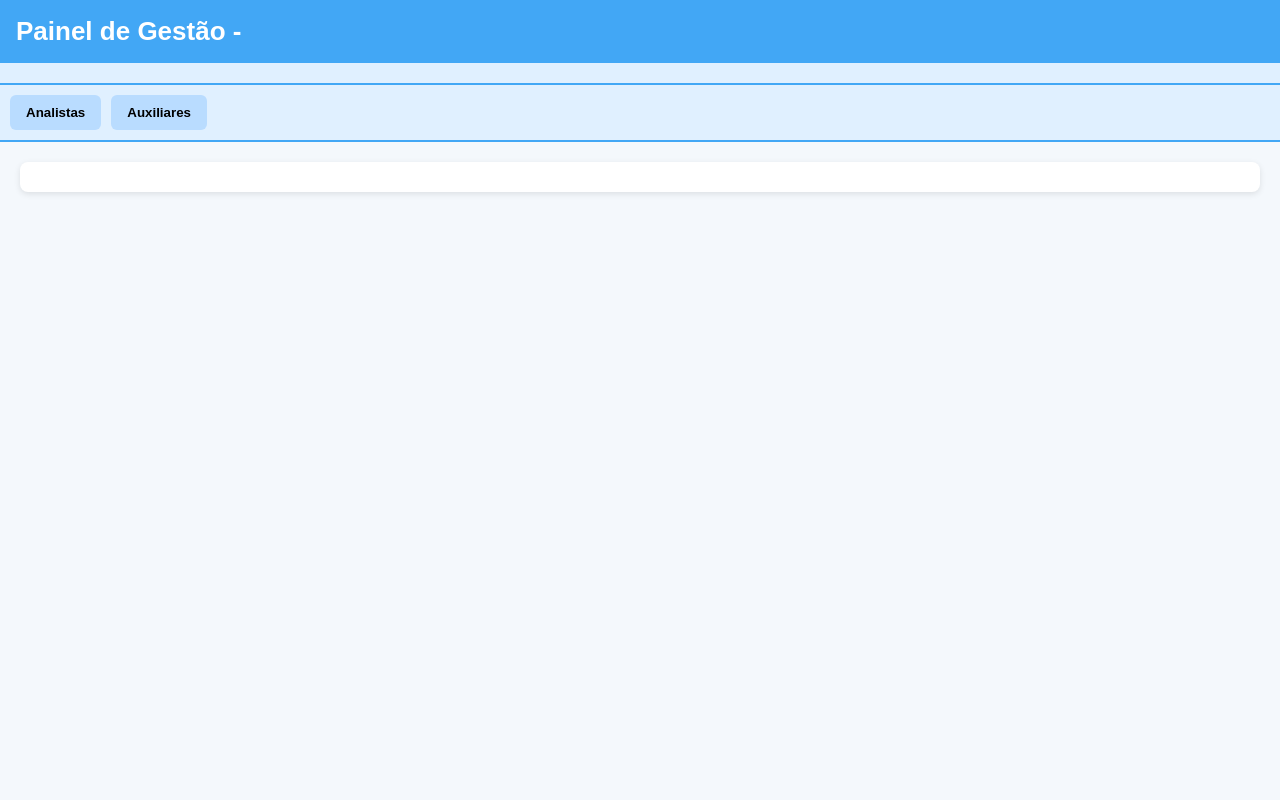
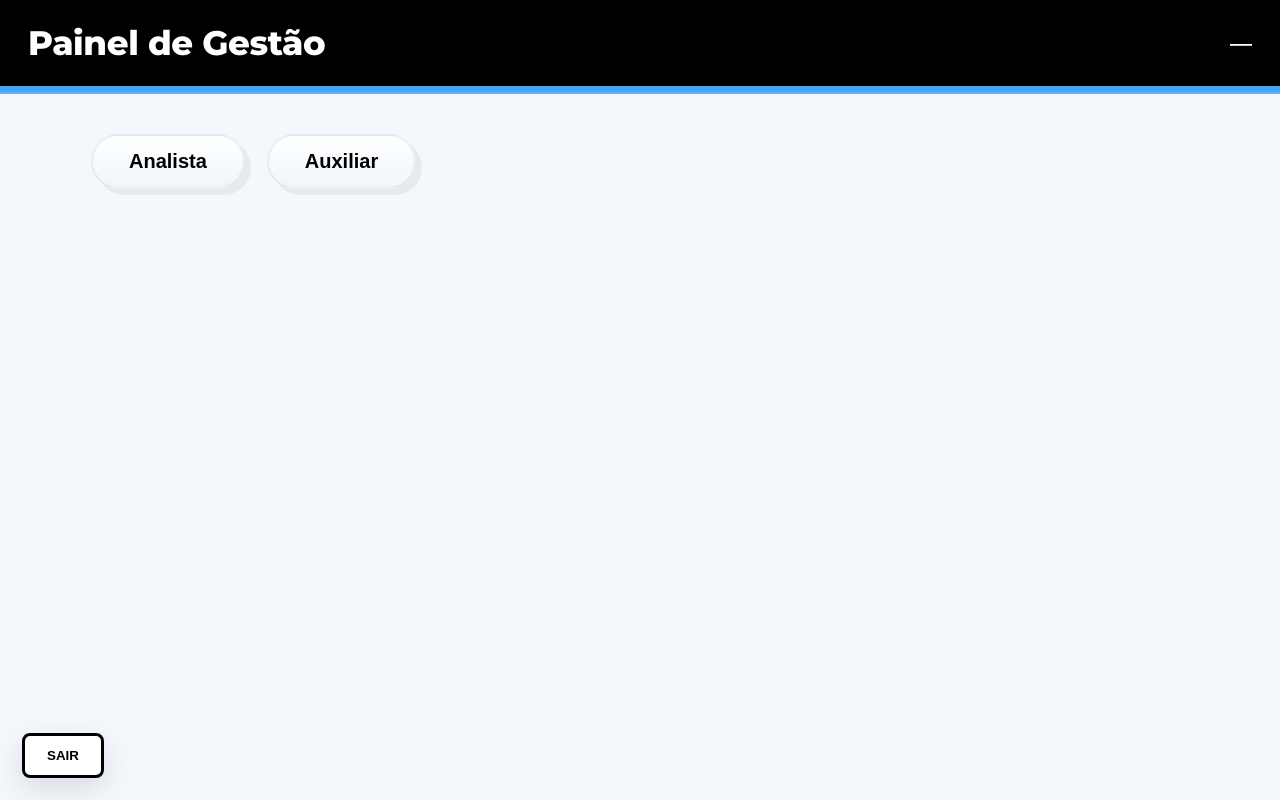
Before and after one commit to baldat20/Dashboard-meta, a website: page public/gestao.html in a window 1280 px wide. Drawn offline with Linux system fonts and the light colour scheme.

Commit message:
Update gestao.html

```diff
--- a/public/gestao.html
+++ b/public/gestao.html
@@ -1,121 +1,197 @@
 <!DOCTYPE html>
 <html lang="pt-BR">
 <head>
-  <meta charset="UTF-8" />
-  <meta name="viewport" content="width=device-width, initial-scale=1.0" />
+<meta charset="utf-8" />
+<meta name="viewport" content="width=device-width,initial-scale=1" />
 <title>Painel de Gestão</title>
+<link rel="preconnect" href="https://fonts.googleapis.com">
+<link rel="preconnect" href="https://fonts.gstatic.com" crossorigin>
+<link href="https://fonts.googleapis.com/css2?family=Montserrat:wght@400;600;800&display=swap" rel="stylesheet">
 
 <style>
-    body {
-      margin: 0;
-      font-family: 'Arial', sans-serif;
-      background: #f4f8fc;
+  :root{
+    --blue:#42a7f5;
+    --bg:#f4f8fc;
+    --card:#fff;
+    --muted:#e6f3ff;
+    --accent:#0e76d1;
+    --shadow: 0 6px 20px rgba(0,0,0,0.08);
+  }
+  *{box-sizing:border-box}
+  body{
+    margin:0;
+    font-family:'Montserrat',system-ui,Arial;
+    background:var(--bg);
+    color:#111;
   }
 
-    header {
-      background: #42a7f5;
-      padding: 16px;
-      color: white;
-      font-size: 26px;
-      font-weight: bold;
-      display: flex;
-      justify-content: space-between;
-      align-items: center;
+  /* Header (black top bar with title left and supervisor right) */
+  header.topbar{
+    background:#000;
+    color:#fff;
+    padding:22px 28px;
+    display:flex;
+    align-items:center;
+    justify-content:space-between;
+    box-shadow: 0 2px 6px rgba(0,0,0,0.08);
+  }
+  header.topbar h1{
+    margin:0;
+    font-size:34px;
+    font-weight:800;
+    letter-spacing: -0.4px;
+  }
+  header.topbar .sup-name{
+    font-size:22px;
+    font-weight:600;
   }
 
-    .btn-sair {
-      background: #fff;
-      color: #000;
-      border: 3px solid black;
-      padding: 10px 25px;
-      font-size: 18px;
-      border-radius: 10px;
-      cursor: pointer;
-      font-weight: bold;
-      text-transform: uppercase;
+  /* Thin blue band under header */
+  .subbar{
+    height:8px;
+    background:var(--blue);
+    box-shadow: inset 0 -2px 0 rgba(255,255,255,0.15);
   }
 
-    .btn-sair:hover {
-      background: #000;
-      color: #fff;
+  /* container */
+  .container{
+    max-width:1150px;
+    margin:22px auto;
+    padding:0 18px;
   }
 
-    .menu {
-      background: #e0f0ff;
-      padding: 10px;
-      display: flex;
-      gap: 10px;
-      border-bottom: 2px solid #42a7f5;
-      flex-wrap: wrap;
+  /* Tabs (big rounded as in mock) */
+  .tabs{
+    display:flex;
+    gap:22px;
+    align-items:center;
+    padding:18px 8px;
+  }
+  .tab-btn{
+    background: linear-gradient(180deg, #ffffff 0%, #f0f6fb 100%);
+    border-radius:34px;
+    padding:14px 36px;
+    font-size:20px;
+    font-weight:700;
+    border: 2px solid rgba(0,0,0,0.06);
+    box-shadow: 6px 6px 0 rgba(0,0,0,0.06);
+    cursor:pointer;
+  }
+  .tab-btn.active{
+    background: var(--blue);
+    color:white;
+    box-shadow: 0 8px 24px rgba(66,167,245,0.2);
+    transform: translateY(-2px);
   }
 
-    .menu button {
-      padding: 10px 16px;
-      border-radius: 6px;
-      border: none;
-      cursor: pointer;
-      font-weight: bold;
-      background: #b9dcff;
-      transition: 0.2s;
-    }
-
-    .menu button:hover {
-      background: #9ccfff;
-    }
-
-    .tabela-container {
-      margin: 20px;
-      background: white;
-      padding: 15px;
-      border-radius: 8px;
-      box-shadow: 0 2px 6px rgba(0,0,0,0.1);
+  /* Card table area */
+  .card {
+    margin-top:18px;
+    background:var(--card);
+    border-radius:12px;
+    box-shadow: var(--shadow);
+    overflow:hidden;
   }
 
   table {
-      width: 100%;
-      border-collapse: collapse;
+    width:100%;
+    border-collapse:collapse;
+    font-size:15px;
+  }
+  thead th{
+    background:var(--blue);
+    color:#fff;
+    padding:14px 18px;
+    text-align:left;
+    font-weight:700;
+  }
+  tbody td{
+    padding:18px;
+    border-bottom:1px solid #eef4fb;
+    vertical-align:middle;
+  }
+  tbody tr:last-child td{ border-bottom: none; }
+
+  .col-name{
+    font-weight:800;
+    text-transform:uppercase;
+    letter-spacing:0.6px;
   }
 
-    th, td {
-      padding: 10px;
-      border-bottom: 1px solid #ddd;
-      text-align: left;
-      font-size: 16px;
+  /* Badge levels */
+  .badge {
+    display:inline-block;
+    padding:8px 14px;
+    border-radius:18px;
+    color:#fff;
+    font-weight:800;
+    font-size:13px;
+    box-shadow: 0 4px 12px rgba(0,0,0,0.06);
+  }
+  .nivel-super { background:#a129d9; }   /* SUPERAÇÃO */
+  .nivel-defin  { background:#42f554; color:#035d11;} /* DEFINIDA (use dark text) */
+  .nivel-toler  { background:#dbd951; color:#444;}
+  .nivel-nao    { background:#db4c42; }
+
+  /* bottom-left big sair button (floating) */
+  .floating-sair {
+    position: fixed;
+    left: 22px;
+    bottom: 22px;
+    background:#fff;
+    border:3px solid #000;
+    padding:12px 22px;
+    border-radius:8px;
+    font-weight:800;
+    cursor:pointer;
+    box-shadow: 0 10px 30px rgba(0,0,0,0.12);
   }
 
-    th {
-      background: #42a7f5;
-      color: white;
-    }
-
-    .tagNivel {
-      padding: 6px 12px;
-      border-radius: 8px;
-      font-weight: bold;
-      color: white;
-      display: inline-block;
-      font-size: 14px;
+  /* responsive */
+  @media (max-width:900px){
+    header.topbar h1{font-size:22px}
+    header.topbar .sup-name{font-size:16px}
+    .tab-btn{padding:10px 18px; font-size:16px}
+    thead th, tbody td{padding:10px}
+    .floating-sair{left:12px; bottom:12px}
   }
 </style>
 </head>
-
 <body>
 
-<header id="tituloPainel">
-  Painel de Gestão
-  <button class="btn-sair" onclick="window.location.href='index.html'">SAIR</button>
+<header class="topbar">
+  <h1>Painel de Gestão</h1>
+  <div class="sup-name" id="supNome">—</div>
 </header>
+<div class="subbar"></div>
 
-<div class="menu" id="menuSupervisoes"></div>
-
-<div class="menu" id="menuTipoRelatorio" style="display:none;">
-  <button onclick="carregarRelatorio('analistas')">Analistas</button>
-  <button onclick="carregarRelatorio('auxiliares')">Auxiliares</button>
+<div class="container">
+  <div class="tabs" id="tabsRow">
+    <button class="tab-btn" id="tabAnal">Analista</button>
+    <button class="tab-btn" id="tabAux">Auxiliar</button>
   </div>
 
-<div class="tabela-container" id="areaTabela"></div>
+  <div class="card" id="cardArea" style="display:none;">
+    <table>
+      <thead>
+        <tr>
+          <th>Nome</th>
+          <th>TMA</th>
+          <th>TME</th>
+          <th>Tempo Prod</th>
+          <th>% ABS</th>
+          <th style="text-align:center">Nível</th>
+        </tr>
+      </thead>
+      <tbody id="tabelaBody">
+        <!-- linhas serão montadas pelo JS -->
+      </tbody>
+    </table>
+  </div>
+</div>
+
+<button class="floating-sair" id="btnSair">SAIR</button>
 
 <script src="gestao.js"></script>
-
 </body>
 </html>
```
Lines whose indentation alone changed are shown as unchanged.
